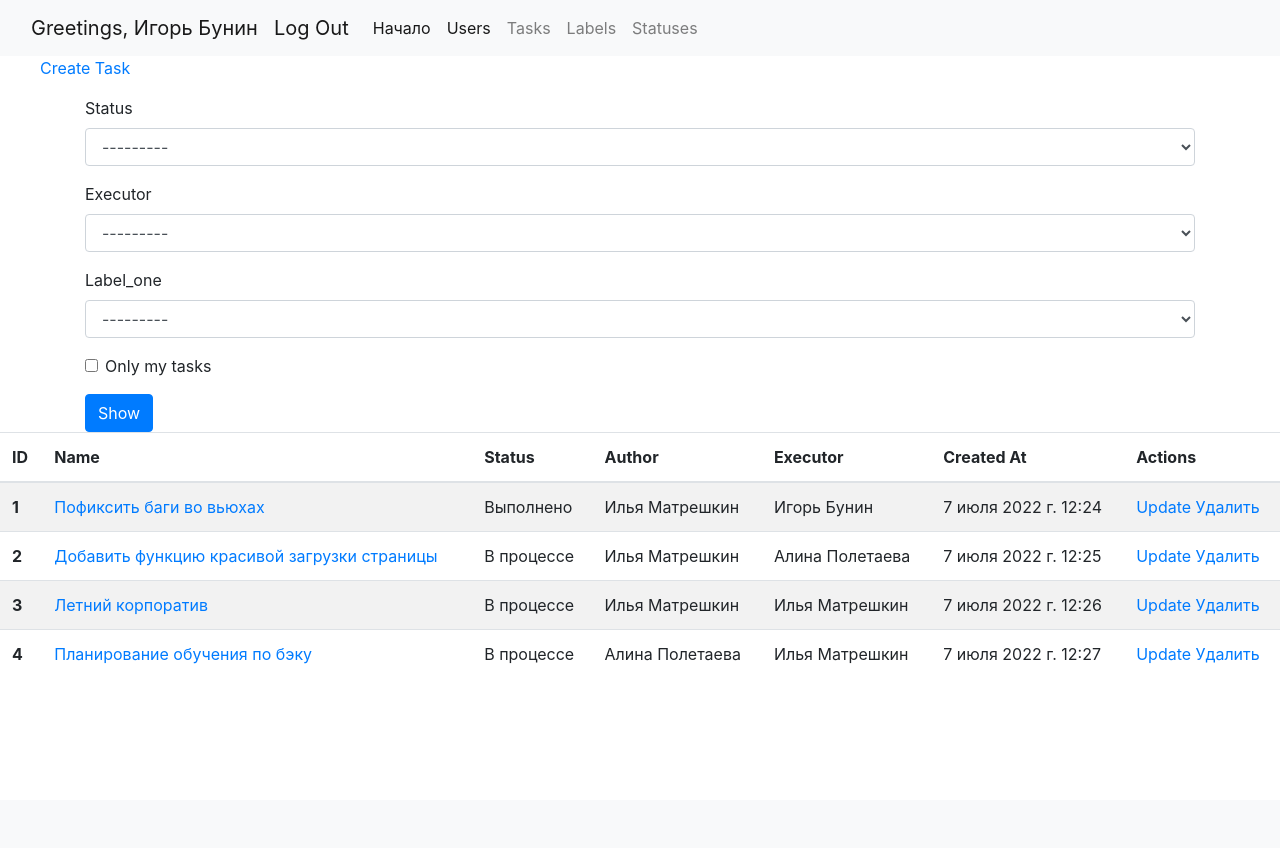
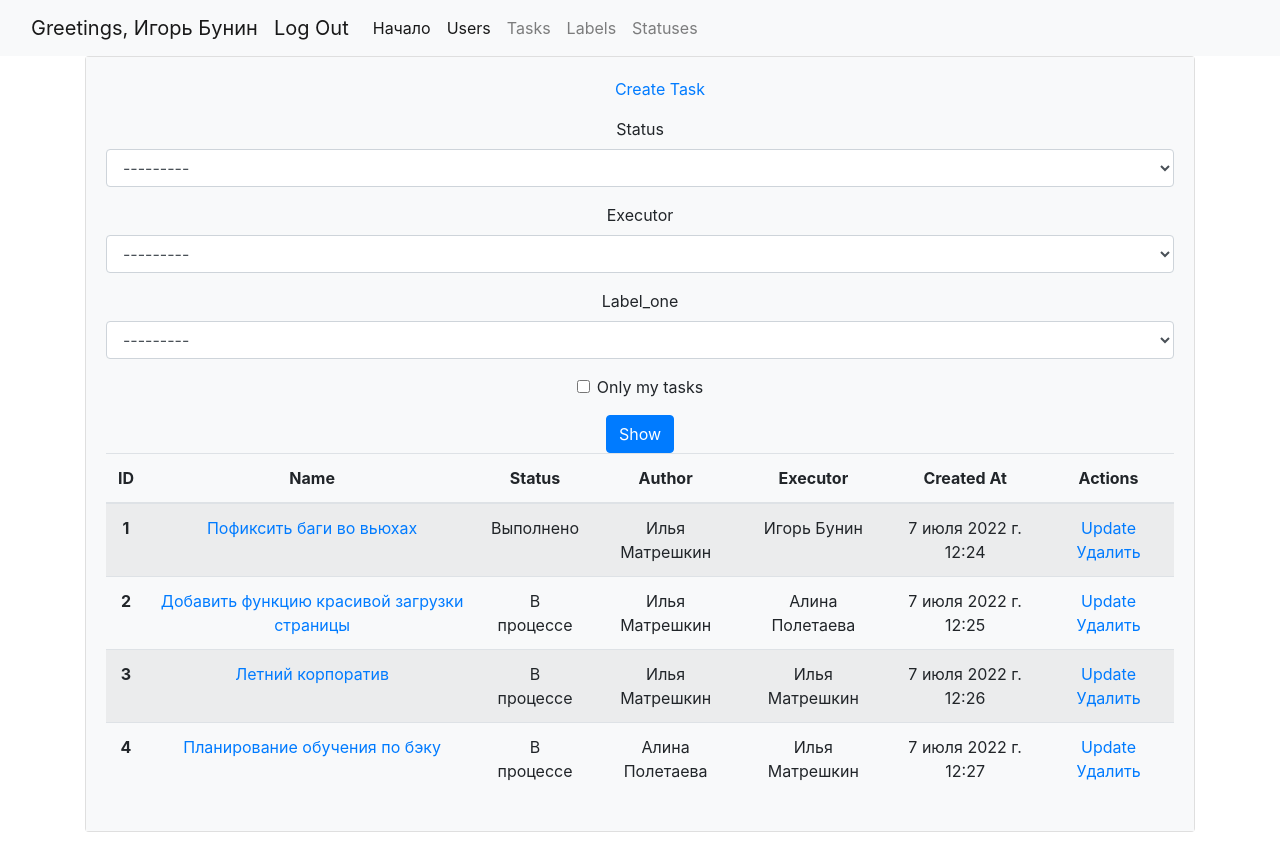
Before and after one commit to Nidenai/python-project-lvl4, a Django app: page /tasks/ in a window 1280 px wide. Before the commit the page ends 664 px from the top, so only its background shows below. Run offline with Django 4.2, Linux system fonts and the light colour scheme; a user stored in the database is signed in; data comes from the database, SQL or seed files in the repository; some libraries are stand-ins or nearby versions.

Commit message:
fix: fix visual

```diff
--- a/templates/base.html
+++ b/templates/base.html
@@ -10,7 +10,7 @@
     <title>{% block title %}{% endblock %}</title>
 
 </head>
-<body>
+<body class="text-center">
 {% bootstrap_messages %}
 <nav class="navbar navbar-expand-lg navbar-light bg-light">
     <div class="container-fluid">
@@ -69,8 +69,13 @@
         </div>
     </div>
 </nav>
-{% block content %}
-{% endblock %}
+<div class="container">
+    <div class="card mb-3">
+        <div class="card-body bg-light">
+            {% block content %}
+            {% endblock %}
+        </div>
+    </div>
 </div>
 <script src="https://cdn.jsdelivr.net/npm/bootstrap@5.0.2/dist/js/bootstrap.bundle.min.js"
         integrity="sha384-MrcW6ZMFYlzcLA8Nl+NtUVF0sA7MsXsP1UyJoMp4YLEuNSfAP+JcXn/tWtIaxVXM"
--- a/templates/tasks/list.html
+++ b/templates/tasks/list.html
@@ -9,16 +9,11 @@
 </ul>
 
 
-<div class="container">
+<form method="get">
+    {% bootstrap_form filter.form size='small' %}
+    <button type="submit" class="btn btn-primary">{% translate "Show" %}</button>
+</form>
 
-
-        <form method="get">
-            {% bootstrap_form filter.form size='small' %}
-            <button type="submit" class="btn btn-primary">{% translate "Show" %}</button>
-        </form>
-
-
-</div>
 
 <table class="table table-striped">
     <thead>
```
